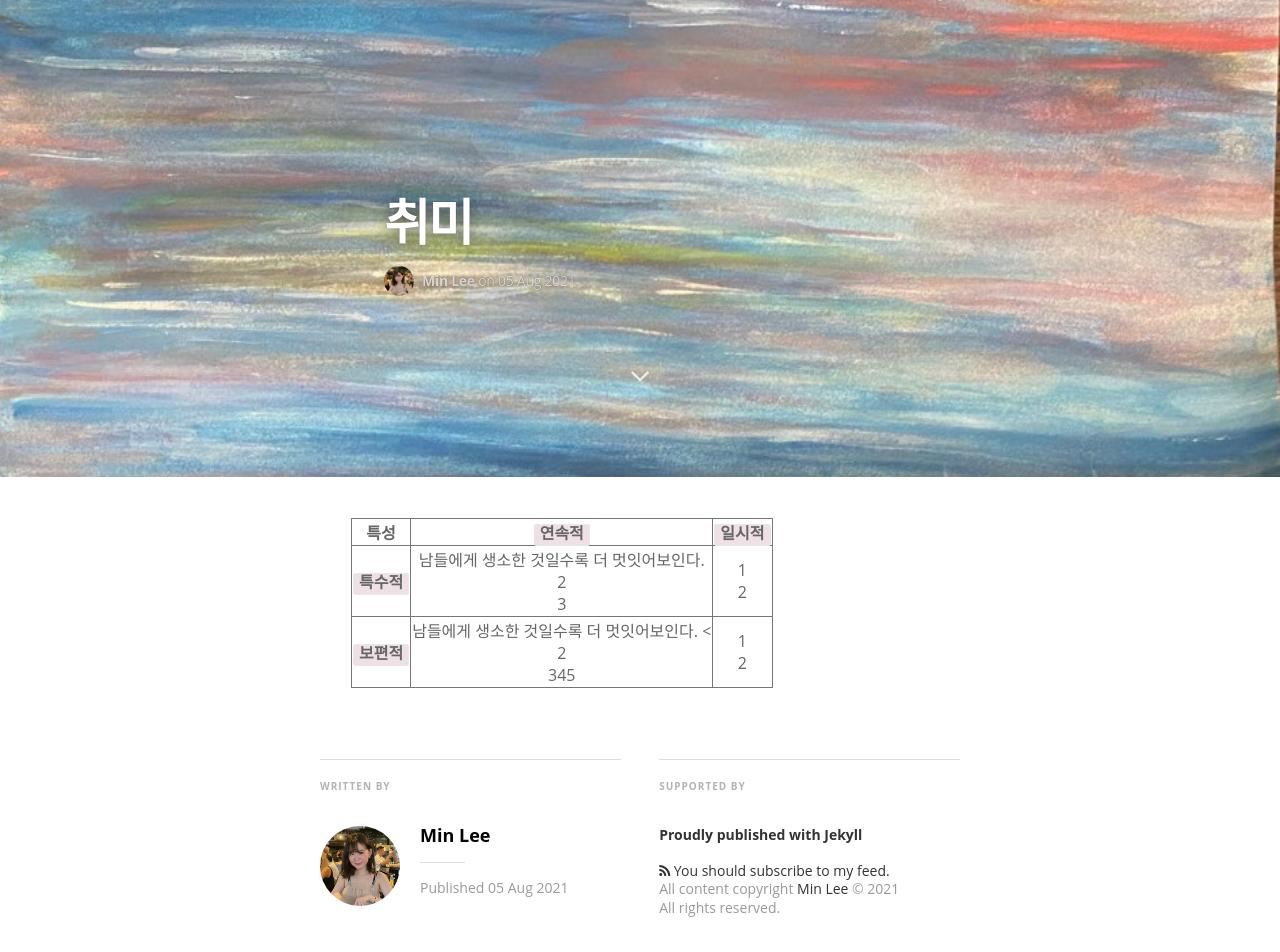
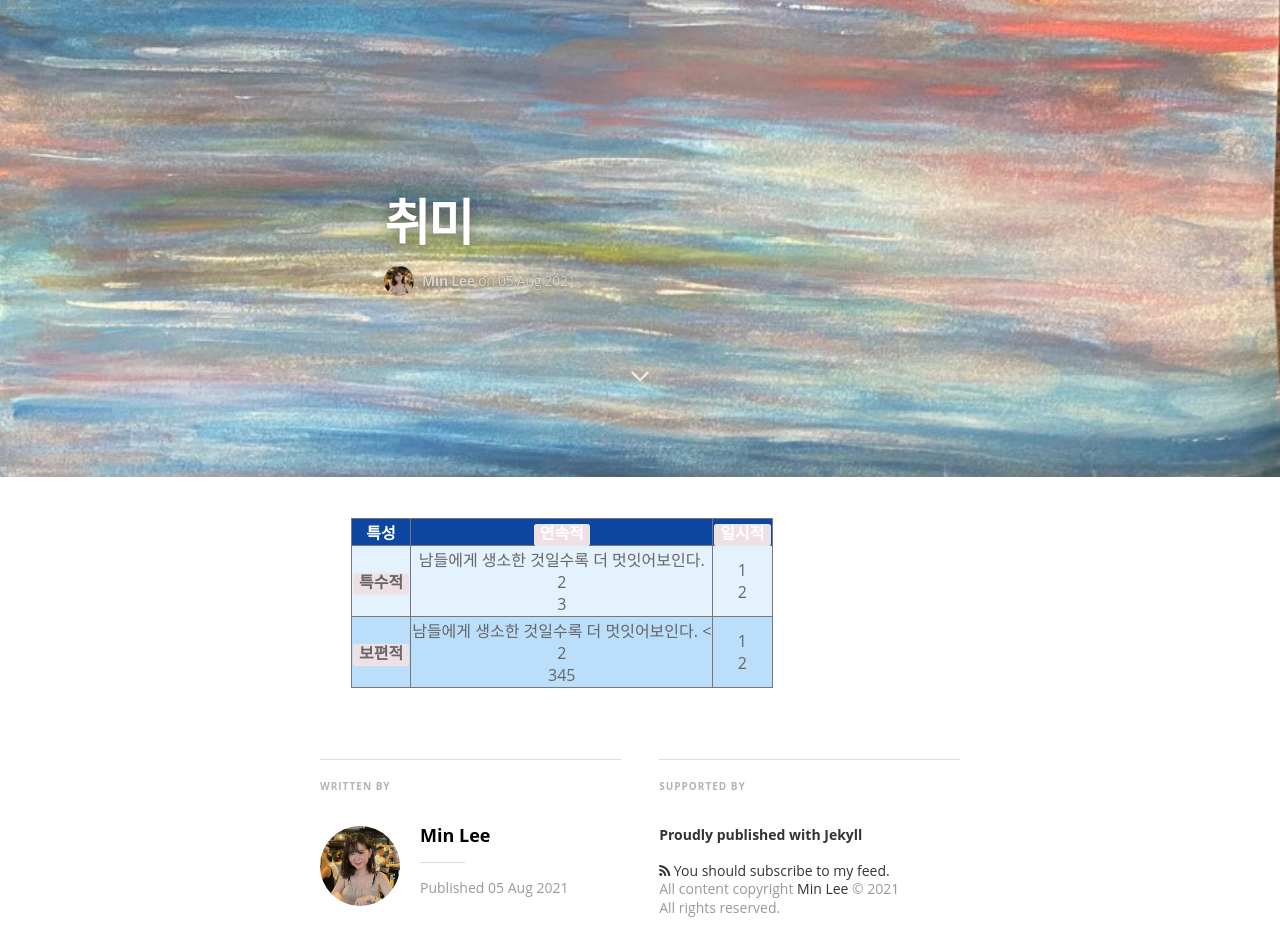
Before and after one commit to minniie/minniie.github.io, a Jekyll site: the page built from _posts/2021-08-05-post4.markdown, in a window 1280 px wide. Shown: the part 423-1375 px from the top of the page. Built offline with Jekyll 4.4.1, drawn with Linux system fonts in a browser that asks for light colours; nearby versions of some CDN libraries; some web fonts are replaced.

Commit message:
Update main.sass

```diff
--- a/css/main.sass
+++ b/css/main.sass
@@ -41,6 +41,17 @@ table
 
 th, td
   border: 1px solid #777
+
+thead tr
+  background-color: #0d47a1
+  color: #ffffff
+
+tbody tr
+  &:nth-child(2n)
+    background-color: #bbdefb
+
+  &:nth-child(2n+1)
+    background-color: #e3f2fd
 
 body
   font-family: $font-sans
```
